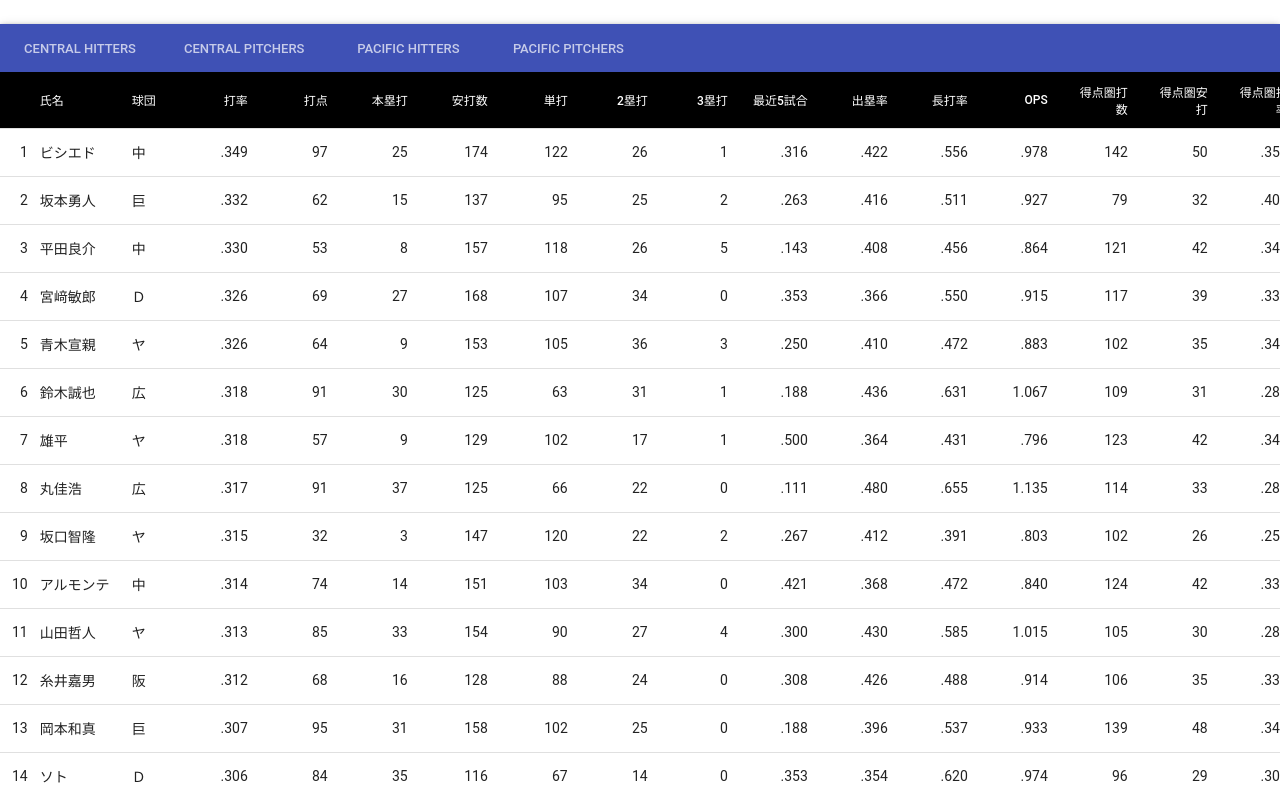
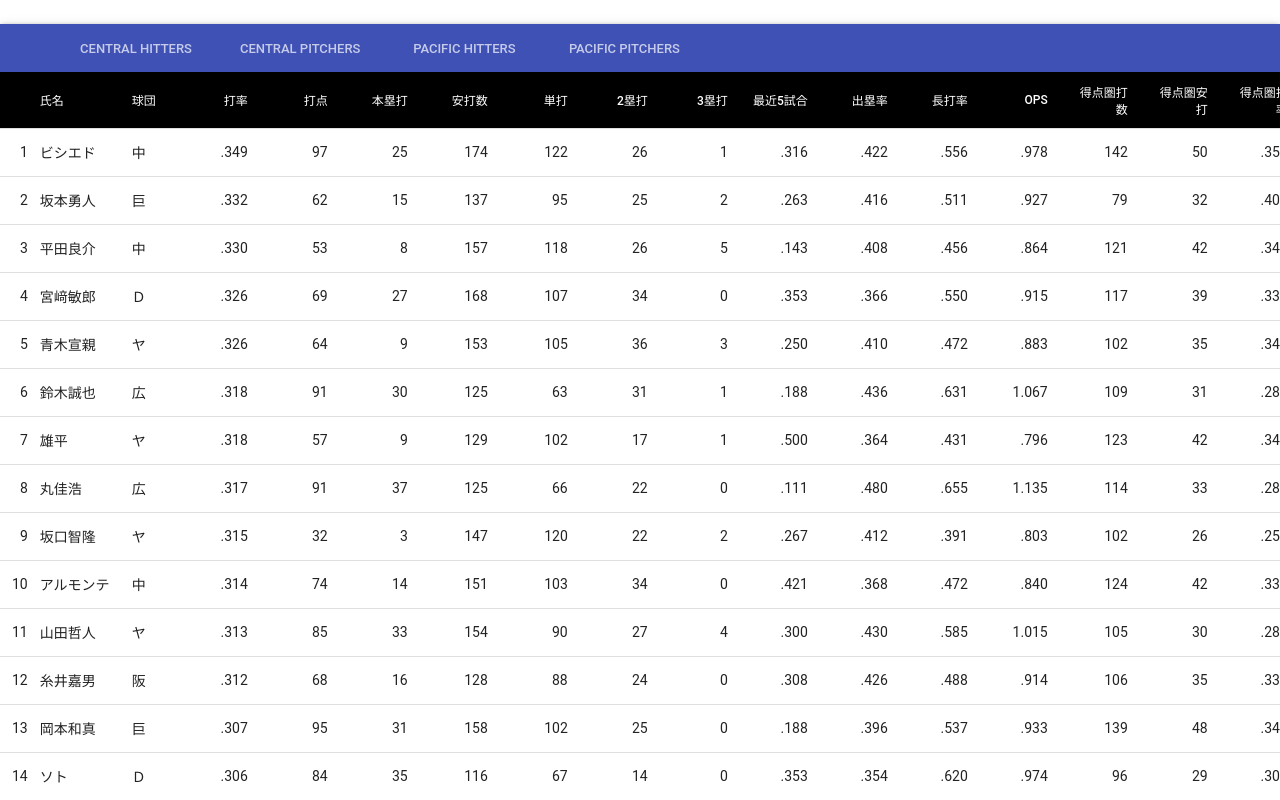
Before and after one commit to ted027/Records-web, a React (Create React App) app in the folder webui/: page / in a window 1280 px wide. Shown: the top 800 px of the page. Built offline with nearby package versions, Linux system fonts and the light colour scheme.

Commit message:
scroll league tabs

```diff
--- a/webui/src/components/Table.js
+++ b/webui/src/components/Table.js
@@ -262,7 +262,12 @@ class EnhancedTable extends React.Component {
       <Paper className={classes.root}>
       <div className={classes.tab}>
           <AppBar position="static">
-            <Tabs selected={selected} onChange={this.handleLeagueChange}>
+            <Tabs
+              selected={selected}
+              scrollable
+              scrollButtons="auto"
+              onChange={this.handleLeagueChange}
+            >
               <Tab label="CENTRAL HITTERS" />
               <Tab label="CENTRAL PITCHERS" />
               <Tab label="PACIFIC HITTERS" />
```
